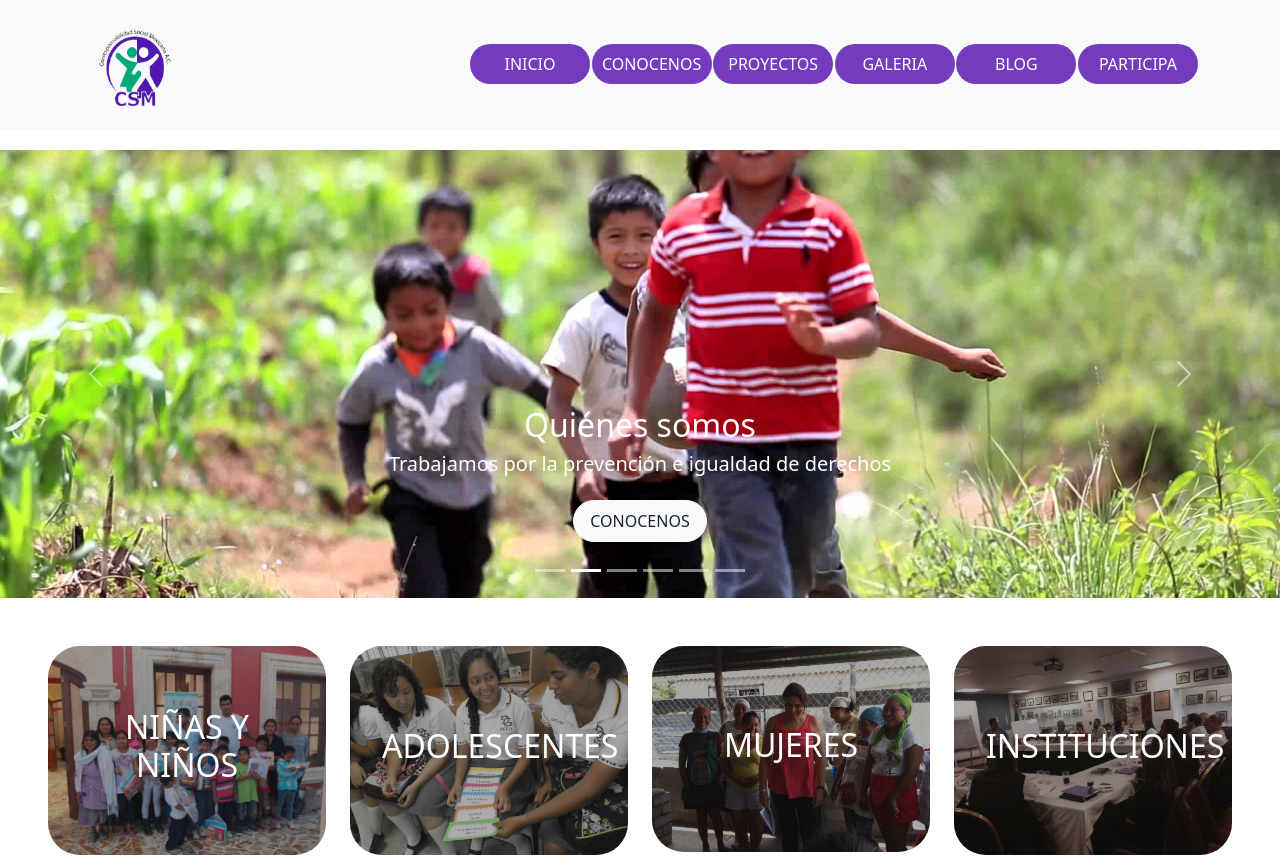
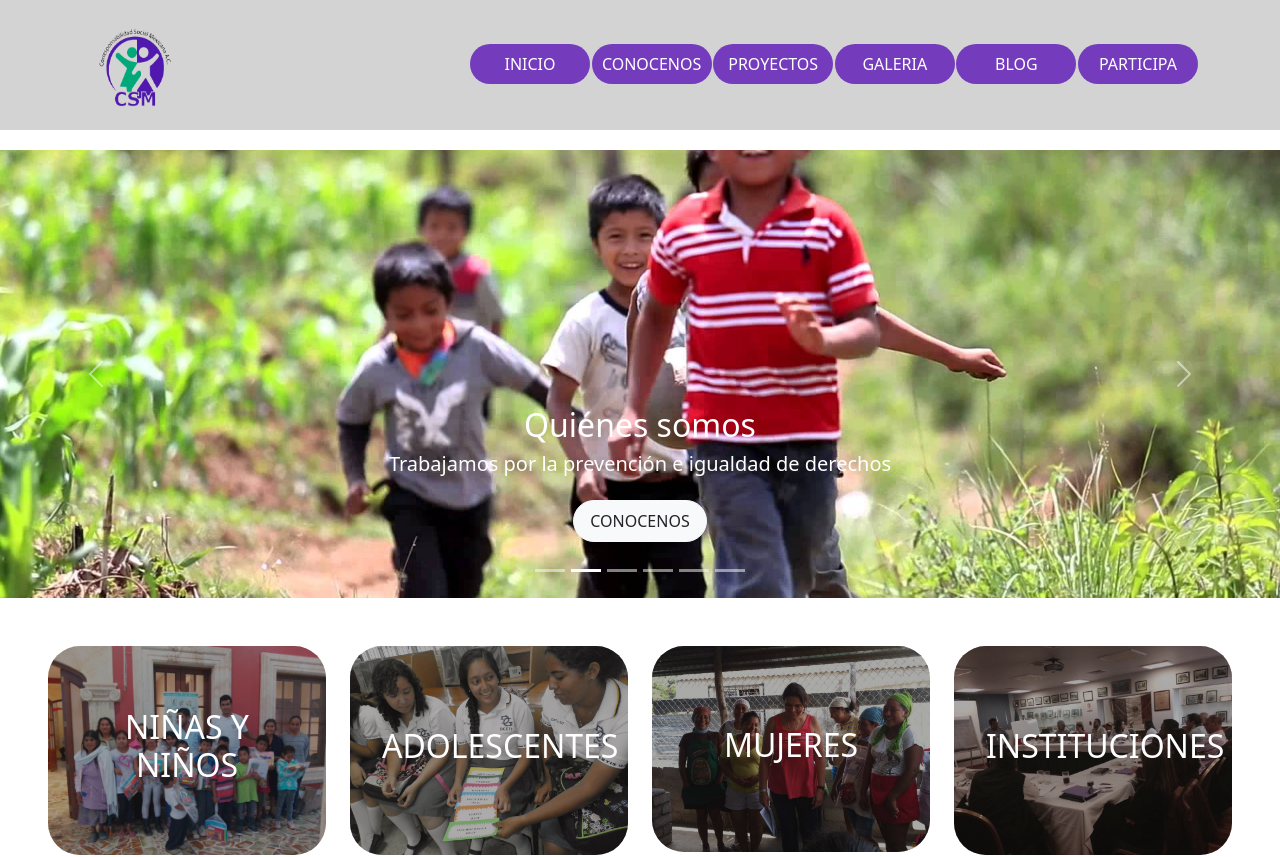
Before and after one commit to corresponsabilidad-mx/frontend, a Next.js app: page / in a window 1280 px wide. Shown: the top 857 px of the page. Built offline with nearby package versions, Linux system fonts and the light colour scheme.

Commit message:
Change the background color of Navbar

```diff
--- a/components/Navbar.js
+++ b/components/Navbar.js
@@ -8,8 +8,7 @@ export default function NavBar() {
       id="top"
       className="fixed-top"
       expand="lg"
-      bg="light"
-      variant="light"
+      style={{backgroundColor: "lightgrey"}}
     >
       <div className="container">
         <Navbar.Brand className="col-md-8 col-lg-4" href="/">
```
